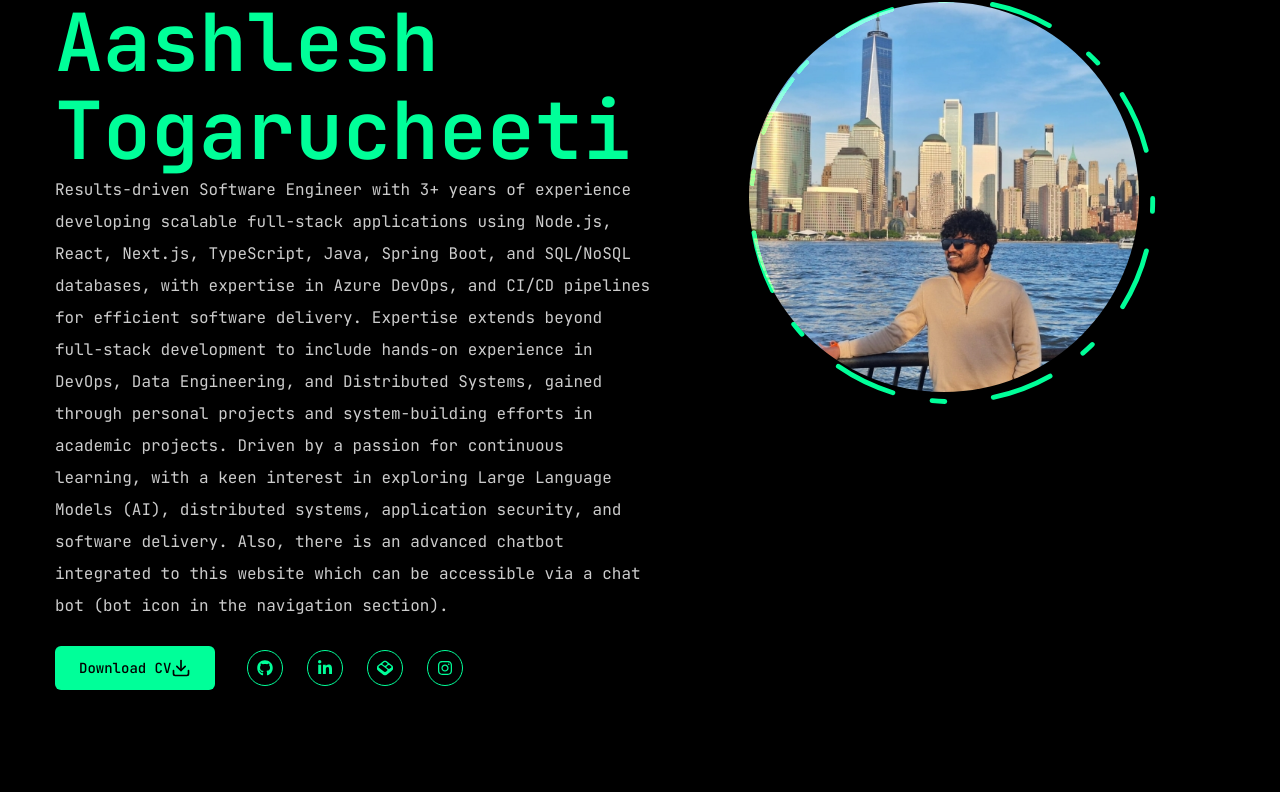
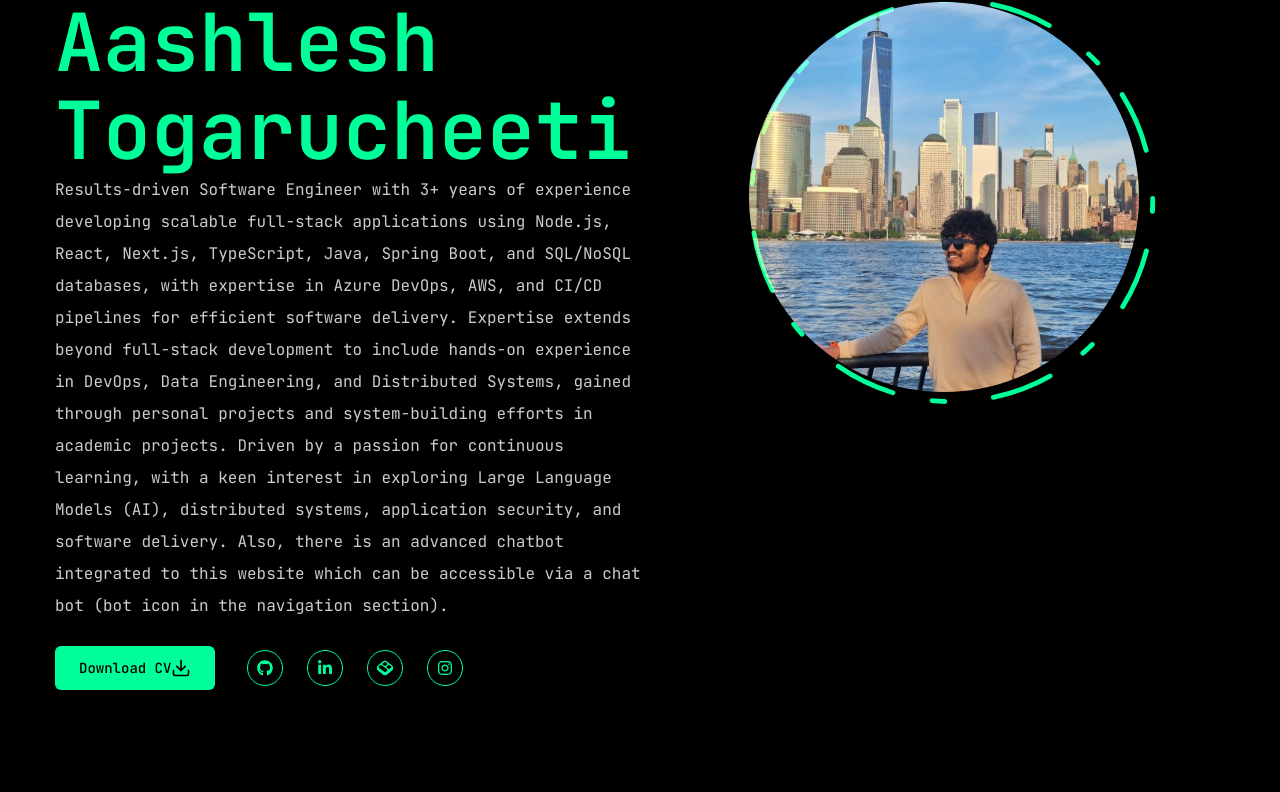
Before and after one commit to sunnyashlesh16/My-Portfolio, a Next.js app: page / in a window 1280 px wide. Shown: the part 382-1174 px from the top of the page. Built offline with nearby package versions, Linux system fonts and the light colour scheme.

Commit message:
Resume Updated

```diff
--- a/app/page.jsx
+++ b/app/page.jsx
@@ -27,7 +27,7 @@ const Home = () => {
                 <p className="max-w-[600px] mb-6 text-white/80">
                 Results-driven Software Engineer with 3+ years of experience developing scalable full-stack applications using
                 Node.js, React, Next.js, TypeScript, Java, Spring Boot, and SQL/NoSQL databases, with expertise in Azure
-                DevOps, and CI/CD pipelines for efficient software delivery. Expertise extends beyond full-stack
+                DevOps, AWS, and CI/CD pipelines for efficient software delivery. Expertise extends beyond full-stack
                 development to include hands-on experience in DevOps, Data Engineering, and Distributed Systems,
                 gained through personal projects and system-building efforts in academic projects.
                 Driven by a passion for continuous learning, with a keen interest in exploring Large Language Models (AI),
```
Also changed, not shown: 1 other file (tests, documents, lock files or other folders).
